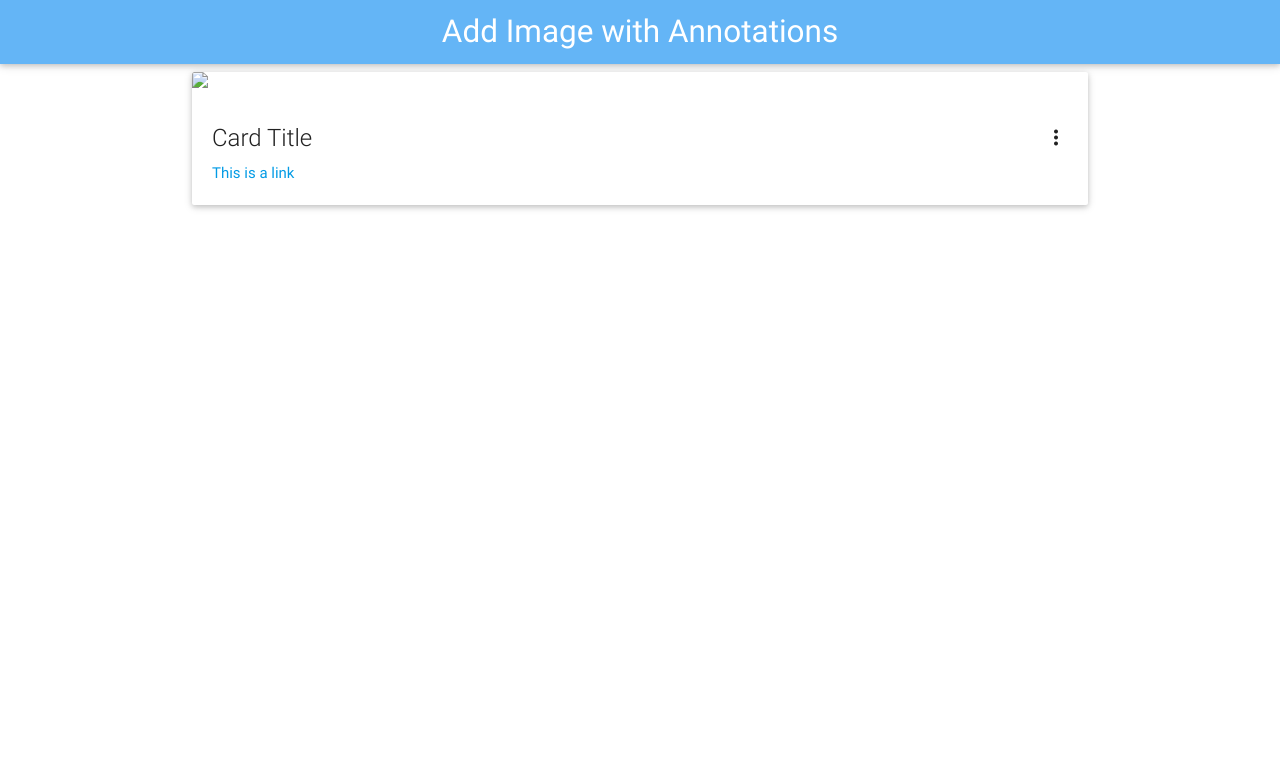
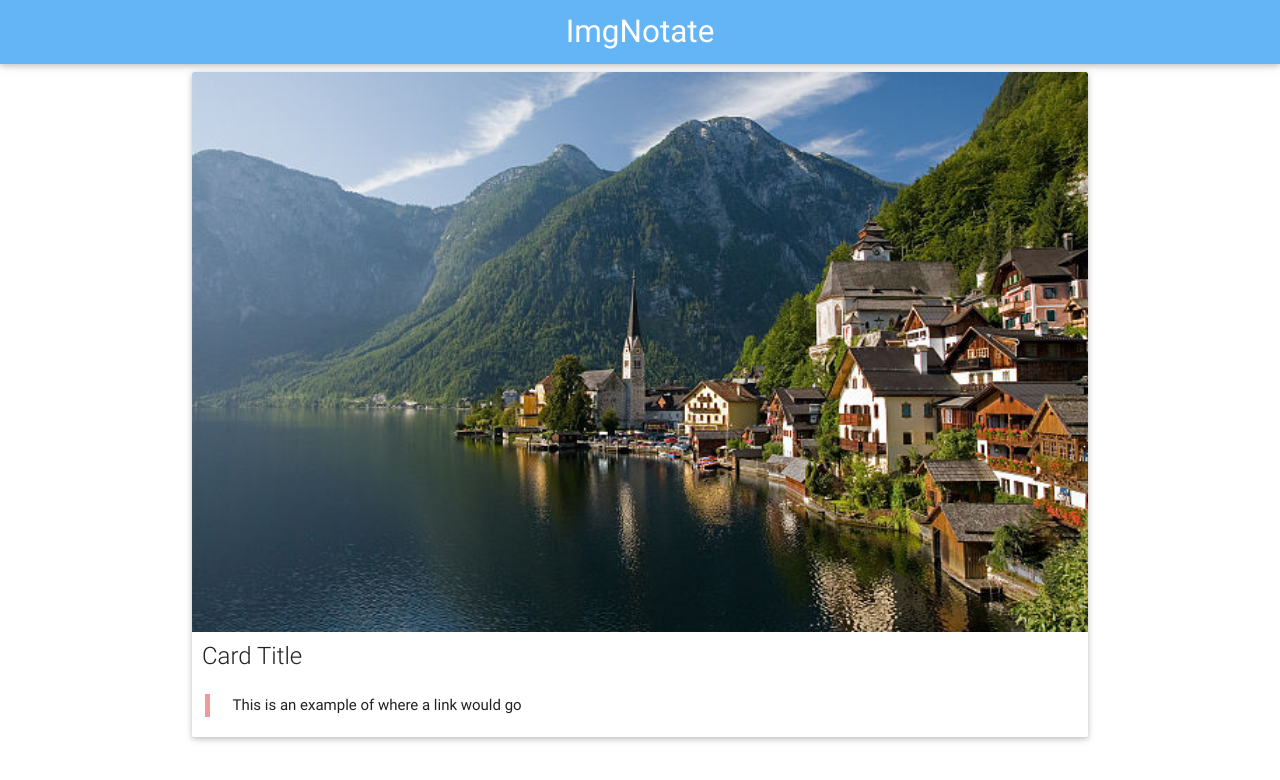
Before and after one commit to UMKC-ACM/GlobalHack4Live, a plain HTML site: page www/content.html in a window 1280 px wide. Drawn offline with nearby package versions, Linux system fonts and the light colour scheme.

Commit message:
most of content layout done

```diff
--- a/www/content.html
+++ b/www/content.html
@@ -17,25 +17,33 @@
 
       <nav>
         <div class="nav-wrapper blue lighten-2">
-          <a href="#" class="brand-logo center">Add Image with Annotations</a>
+          <a href="#" class="brand-logo center">ImgNotate</a>
         </div>
       </nav>
 
         <div class="container">
 
-          <div class="card">
-                  <div class="card-image waves-effect waves-block waves-light">
-                    <img class="activator" src="images/office.jpg">
+          <div class="row">
+            <div class="col s12">
+              <div class="card ">
+                <div class="card-image">
+                  <img src="image/640px-Hallstatt.jpg">
+                </div>
+                <div class="row">
+                  <div class="col">
+                    <p class="card-title grey-text text-darken-4" style="margin: auto auto auto 10px;">Card Title</p>
                   </div>
-                  <div class="card-content">
-                        <span class="card-title activator grey-text text-darken-4">Card Title <i class="mdi-navigation-more-vert right"></i></span>
-                        <p><a href="#">This is a link</a></p>
-                  </div>
-                  <div class="card-reveal">
-                        <span class="card-title grey-text text-darken-4">Card Title <i class="mdi-navigation-close right"></i></span>
-                        <p>Here is some more information about this product that is only revealed once clicked on.</p>
                 </div>
-        </div>
+
+
+                    <blockquote class="grey-text text-darken-4 " style="position: relative; left: 13px;" >
+                      This is an example of where a link would go
+                    </blockquote>
+
+
+                </div>
+            </div>
+          </div>
 
         </div>
 
```
Also changed, not shown: www/index.html (+1 -1 lines).
